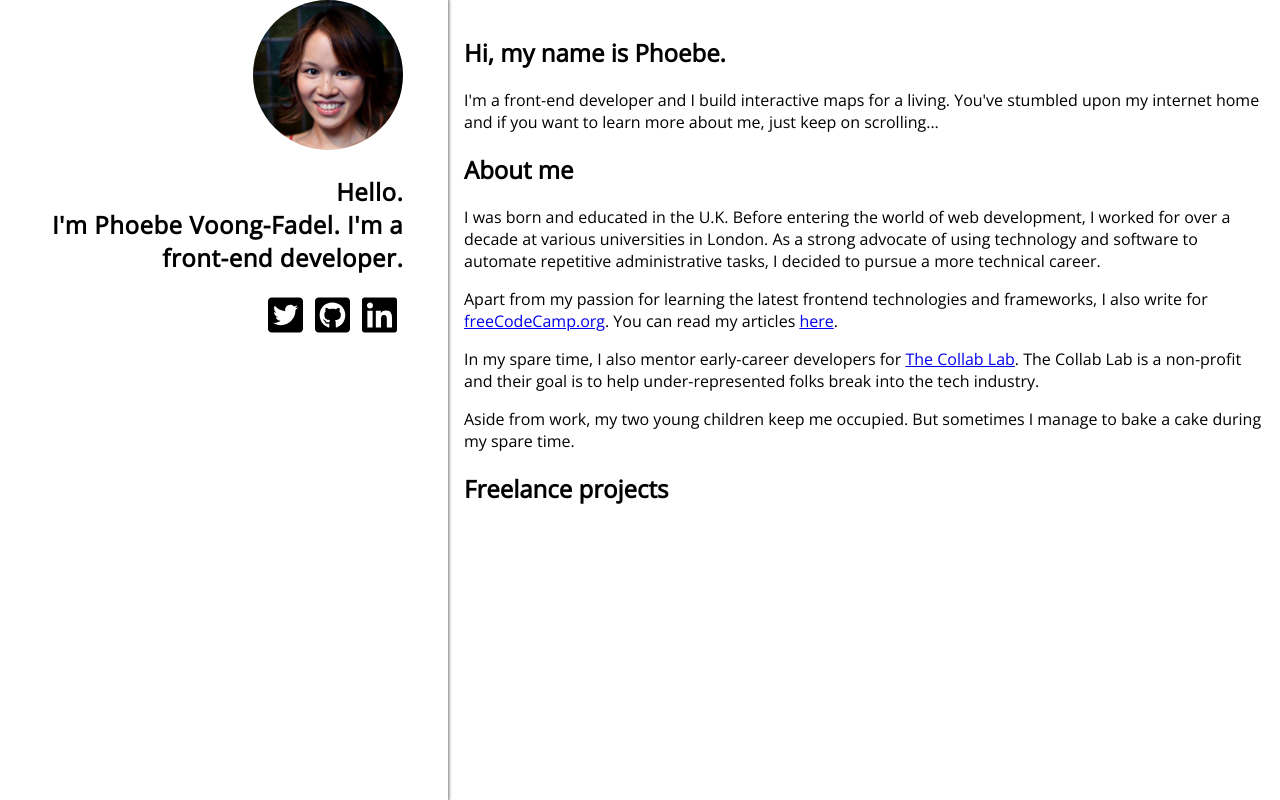
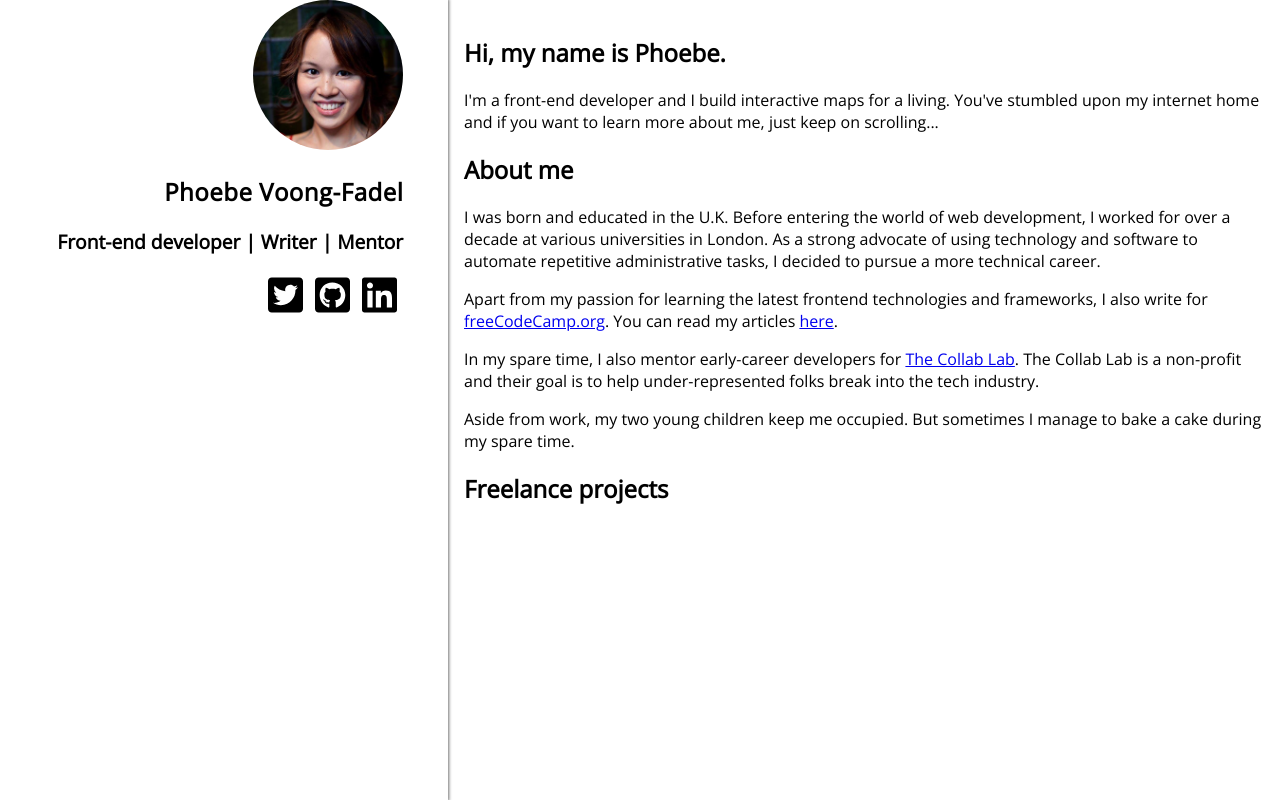
Before and after one commit to asianvader/personal-portfolio, a Gatsby site: page / in a window 1280 px wide. Built offline with nearby package versions, Linux system fonts and the light colour scheme; Gatsby itself is replaced by a stand-in of ours.

Commit message:
Update sidebar text

```diff
--- a/src/components/sidebar.js
+++ b/src/components/sidebar.js
@@ -39,8 +39,9 @@ function Sidebar() {
         <img src={Phoebe} alt="Phoebe smiling" />
       </div>
       <h2 className={sidebarStyles.sidebarHeader}>
-        Hello. <br /> I'm Phoebe Voong-Fadel. I'm a front-end developer.
-      </h2>
+        Phoebe Voong-Fadel </h2>
+        <p className={sidebarStyles.tagline}>Front-end developer | Writer | Mentor </p>
+
       <div className={sidebarStyles.buttonContainer}>
         <button class="btn" aria-label="Twitter link">
           <a
--- a/src/components/sidebar.module.css
+++ b/src/components/sidebar.module.css
@@ -48,3 +48,10 @@ button {
   text-align: right;
   max-width: 90%;
 }
+
+.tagline {
+  font-size: 1.2rem;
+  max-width: 90%;
+  text-align: right;
+  font-weight: 600;
+}
```
